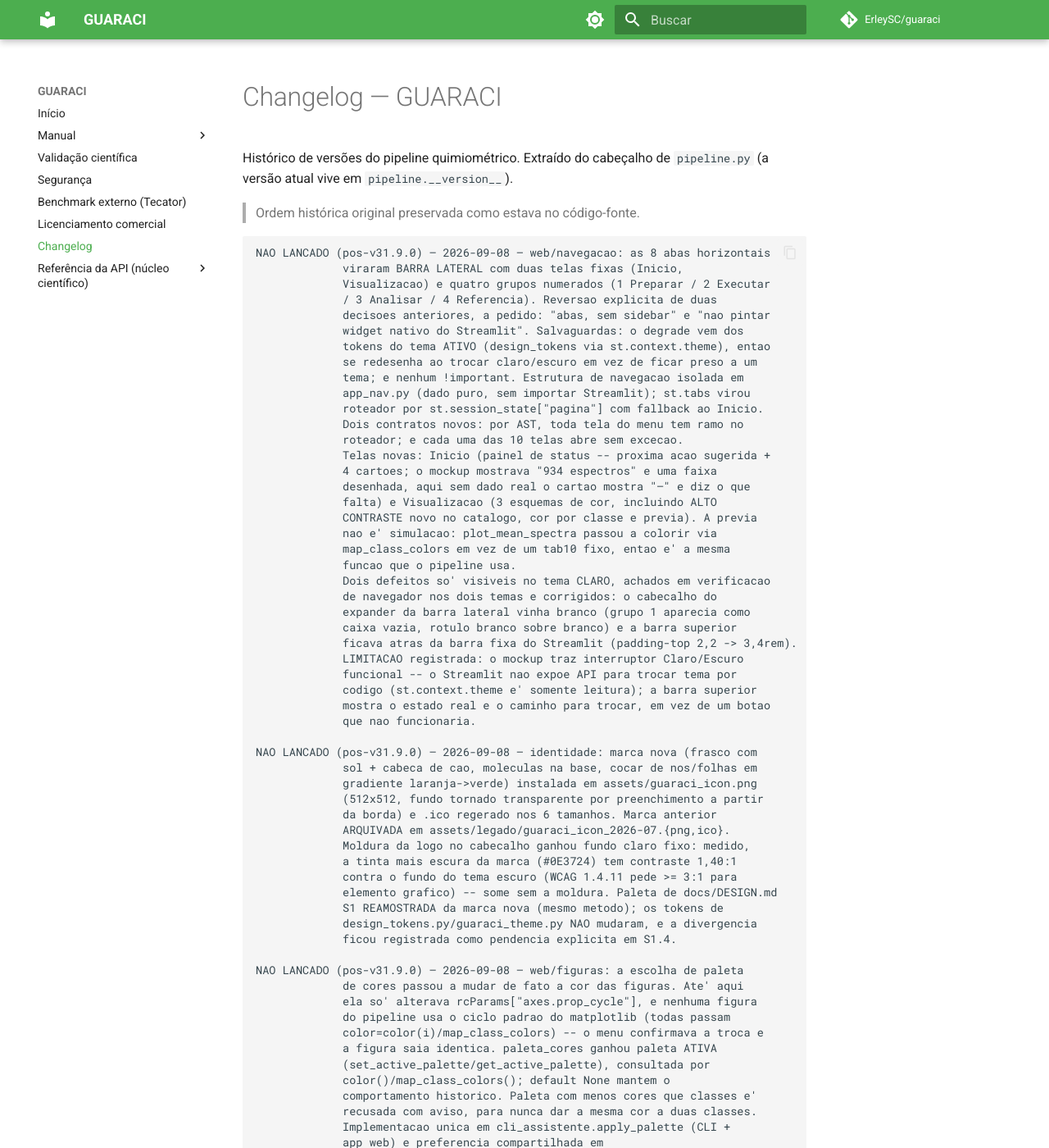
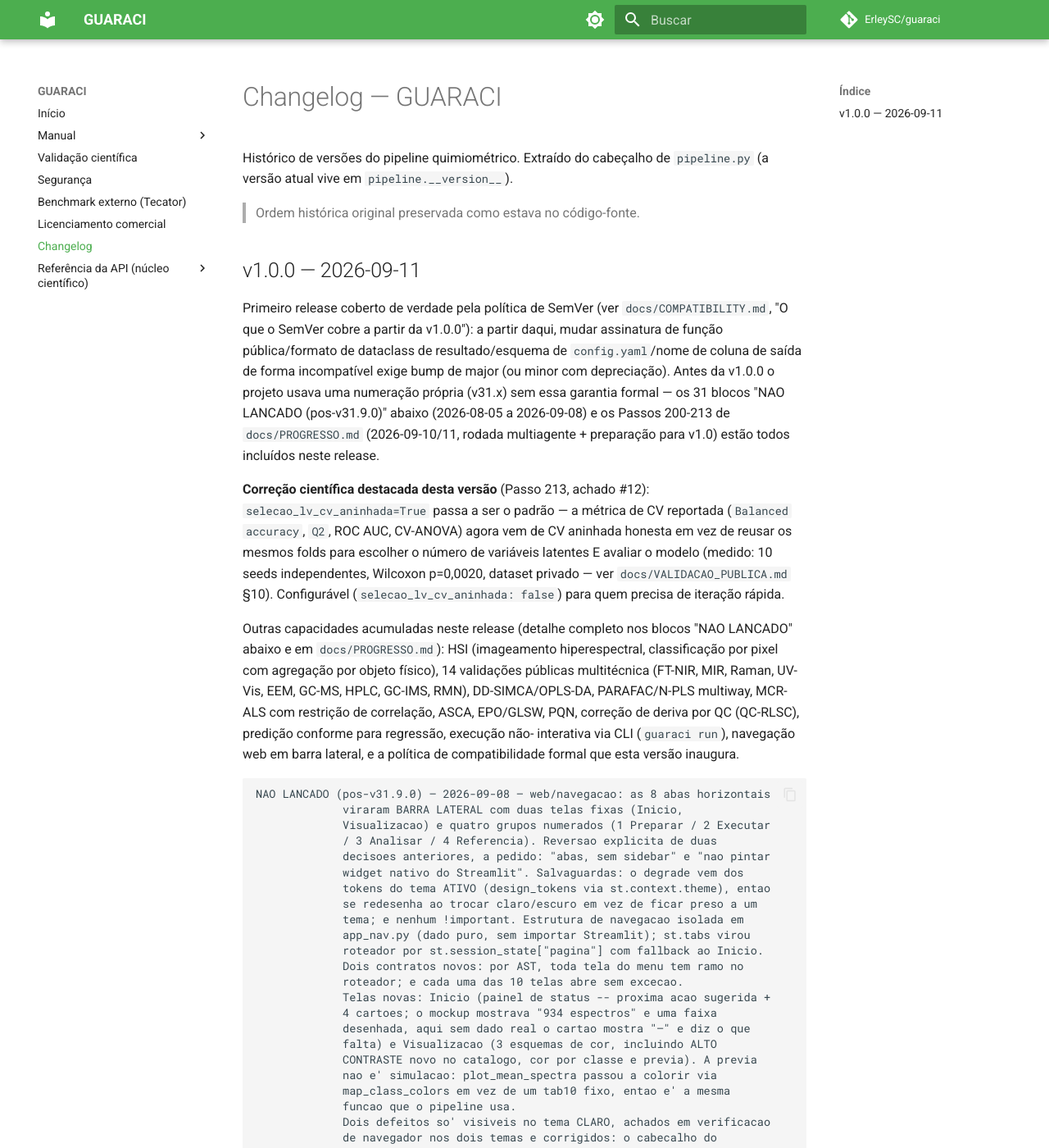
Before and after one commit to ErleySC/guaraci, an MkDocs documentation site: the page built from docs/CHANGELOG.md, in a window 1280 px wide and 1400 px high. Shown: the whole window at 82% size. Built offline with MkDocs 1.6.1 and Material for MkDocs 9.7.7, drawn with Linux system fonts in a browser that asks for light colours; comment, search, counter and statistics services are not loaded.

Commit message:
chore(release): bump versao para v1.0.0
Fase B da instrucao de 2026-09-11 (preparacao p/ v1.0.0 em repositorio
novo) -- pede explicitamente CITATION.cff/pyproject.toml/CHANGELOG.md
(entrada de v1.0.0)/ambos os READMEs consistentes entre si, mesmo
numero de versao e data.

pyproject.toml e src/guaraci/config.py::__version__ (ja commitado no
Passo 213) sincronizados em "1.0.0". CITATION.cff (version + date-
released + preferred-citation). README.md/README.pt-br.md (badge +
blocos de citacao APA/ABNT/BibTeX). .github/ISSUE_TEMPLATE/bug_report.yml
(placeholder do form). docs/CHANGELOG.md ganha entrada v1.0.0 no topo,
consolidando os 31 blocos "NAO LANCADO (pos-v31.9.0)" acumulados desde
2026-08-05 + os Passos 200-213 desta rodada -- primeiro release coberto
de verdade pela politica de SemVer (docs/COMPATIBILITY.md).

Referencias historicas a "v31.x" em PROGRESSO.md/CHANGELOG.md/MANUAL.md/
VALIDATION.md preservadas sem alteracao -- sao registro do que era
verdade NAQUELE momento, nao devem ser reescritas.

Isto e' preparacao (Fase B) -- nao cria tag git, nao cria repositorio
novo, nao publica nada fora do repositorio atual. Fase C (decisao sobre
historico do repositorio novo) e Fase D (preparar duplicacao) seguem
pendentes de decisao/autorizacao explicita do autor.

Co-Authored-By: Claude Sonnet 5 <noreply@anthropic.com>

````diff
--- a/docs/CHANGELOG.md
+++ b/docs/CHANGELOG.md
@@ -4,6 +4,38 @@ Histórico de versões do pipeline quimiométrico. Extraído do cabeçalho de
 `pipeline.py` (a versão atual vive em `pipeline.__version__`).
 
 > Ordem histórica original preservada como estava no código-fonte.
+
+## v1.0.0 — 2026-09-11
+
+Primeiro release coberto de verdade pela política de SemVer (ver
+`docs/COMPATIBILITY.md`, "O que o SemVer cobre a partir da v1.0.0"): a
+partir daqui, mudar assinatura de função pública/formato de dataclass
+de resultado/esquema de `config.yaml`/nome de coluna de saída de forma
+incompatível exige bump de major (ou minor com depreciação). Antes da
+v1.0.0 o projeto usava uma numeração própria (v31.x) sem essa garantia
+formal — os 31 blocos "NAO LANCADO (pos-v31.9.0)" abaixo (2026-08-05 a
+2026-09-08) e os Passos 200-213 de `docs/PROGRESSO.md` (2026-09-10/11,
+rodada multiagente + preparação para v1.0) estão todos incluídos neste
+release.
+
+**Correção científica destacada desta versão** (Passo 213, achado #12):
+`selecao_lv_cv_aninhada=True` passa a ser o padrão — a métrica de CV
+reportada (`Balanced accuracy`, `Q2`, ROC AUC, CV-ANOVA) agora vem de
+CV aninhada honesta em vez de reusar os mesmos folds para escolher o
+número de variáveis latentes E avaliar o modelo (medido: 10 seeds
+independentes, Wilcoxon p=0,0020, dataset privado — ver
+`docs/VALIDACAO_PUBLICA.md` §10). Configurável
+(`selecao_lv_cv_aninhada: false`) para quem precisa de iteração rápida.
+
+Outras capacidades acumuladas neste release (detalhe completo nos blocos
+"NAO LANCADO" abaixo e em `docs/PROGRESSO.md`): HSI (imageamento
+hiperespectral, classificação por pixel com agregação por objeto físico),
+14 validações públicas multitécnica (FT-NIR, MIR, Raman, UV-Vis, EEM,
+GC-MS, HPLC, GC-IMS, RMN), DD-SIMCA/OPLS-DA, PARAFAC/N-PLS multiway,
+MCR-ALS com restrição de correlação, ASCA, EPO/GLSW, PQN, correção de
+deriva por QC (QC-RLSC), predição conforme para regressão, execução não-
+interativa via CLI (`guaraci run`), navegação web em barra lateral, e a
+política de compatibilidade formal que esta versão inaugura.
 
 ```
 NAO LANCADO (pos-v31.9.0) — 2026-09-08 — web/navegacao: as 8 abas horizontais
--- a/pyproject.toml
+++ b/pyproject.toml
@@ -4,7 +4,7 @@ build-backend = "setuptools.build_meta"
 
 [project]
 name = "guaraci-chemometrics"
-version = "31.9.0"
+version = "1.0.0"
 description = "GUARACI — chemometrics platform with leakage-safe validation by default"
 readme = "README.md"
 license = { file = "LICENSE" }
````
Also changed, not shown: README.md (+4 -4 lines), README.pt-br.md (+4 -4 lines), 2 other files.
